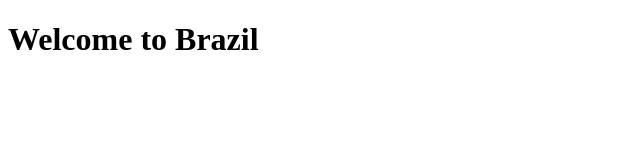
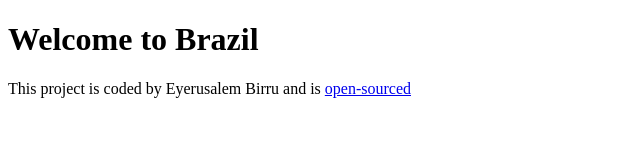
Before and after one commit to Salem-2022/brazil-travel-project, a plain HTML site: page index.html in a window 1280 px wide. Shown: the whole page, without its empty margins (0-640 px from the left). Drawn offline with Linux system fonts and the light colour scheme.

Commit message:
added github link to html

```diff
--- a/index.html
+++ b/index.html
@@ -8,5 +8,13 @@
   </head>
   <body>
     <h1>Welcome to Brazil</h1>
+    <footer>
+      This project is coded by Eyerusalem Birru and is
+      <a
+        href="https://github.com/Salem-2022/brazil-travel-project"
+        target="_blank"
+        >open-sourced</a
+      >
+    </footer>
   </body>
 </html>
```
